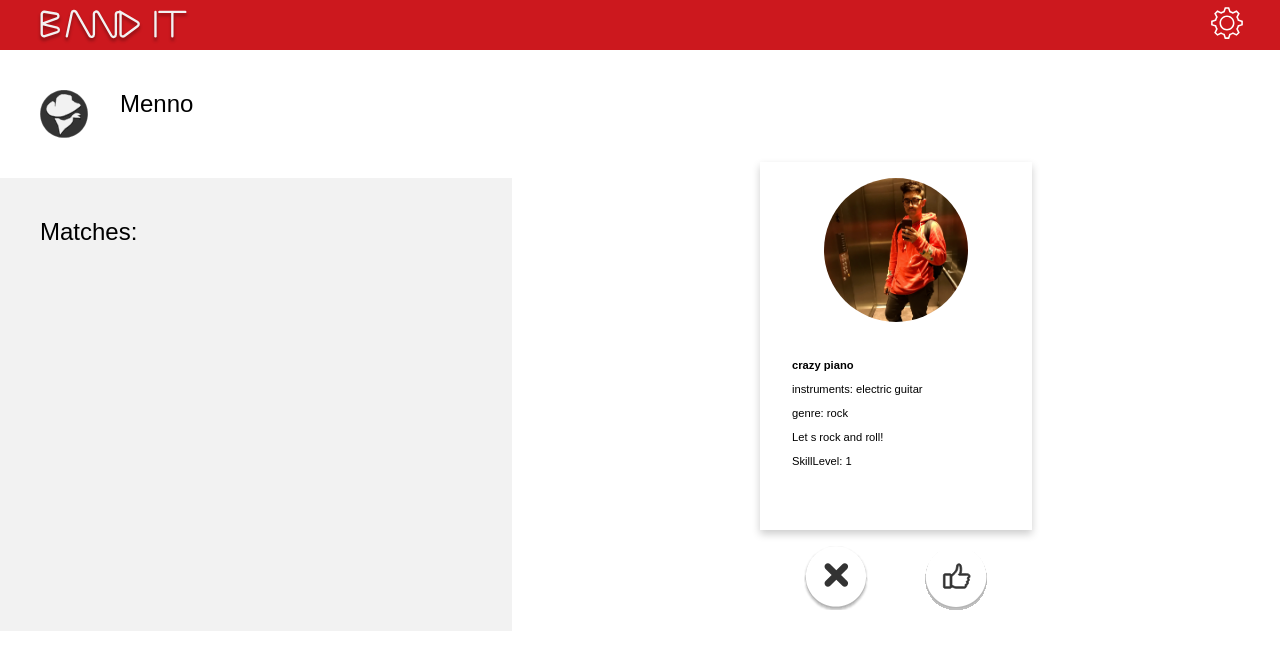
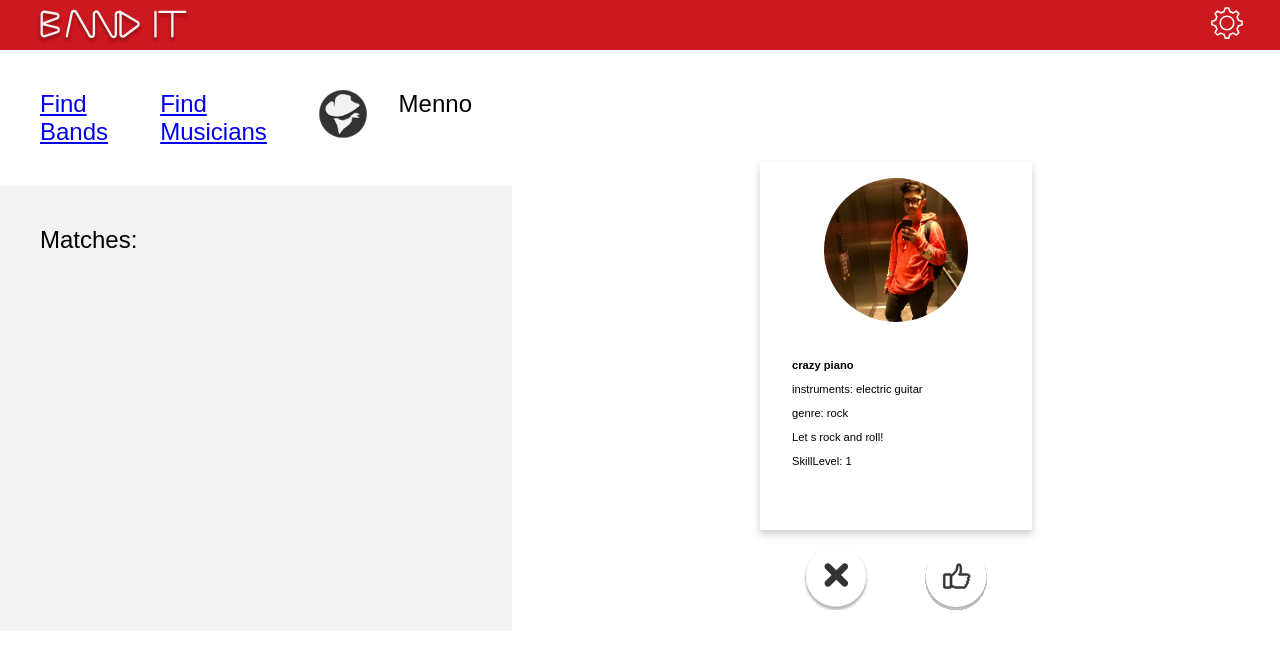
Before and after one commit to riannevanson/BandIt, a React (Create React App) app: page /bands in a window 1280 px wide. Shown: the top 670 px of the page. Built offline with nearby package versions, Linux system fonts and the light colour scheme.

Commit message:
bandscontainers

```diff
--- a/src/bandComponents/Card.js
+++ b/src/bandComponents/Card.js
@@ -12,6 +12,7 @@ class Card extends React.PureComponent {
   render() {
     console.log(this.props);
     return (
+
       <div className="cardContainer">
         <div className="card">
           <img className="cardImage" alt="" src={this.props.randomUser.picture} />
--- a/src/bandComponents/MatchContainer.js
+++ b/src/bandComponents/MatchContainer.js
@@ -4,6 +4,7 @@ import { connect } from "react-redux";
 // import Buttons from "./buttons";
 import LOGO1 from "../lib/icons/LOGO1.svg";
 // import circle from "../lib/icons/circle.svg";
+import { Link } from "react-router-dom"
 
 class MatchContainer extends React.PureComponent {
   render() {
@@ -11,6 +12,9 @@ class MatchContainer extends React.PureComponent {
     return (
       <div className="matchContainerPage">
         <div className="headerProfile">
+          <Link to={`/bands`}><div className="switchMatches">Find Bands</div></Link>
+          <Link to={`/`}><div className="switchMatches">Find Musicians</div></Link>
+
           <img className="profilePicture" alt='' src={LOGO1} />
           <div className="profileText">Menno</div>
         </div>
```
